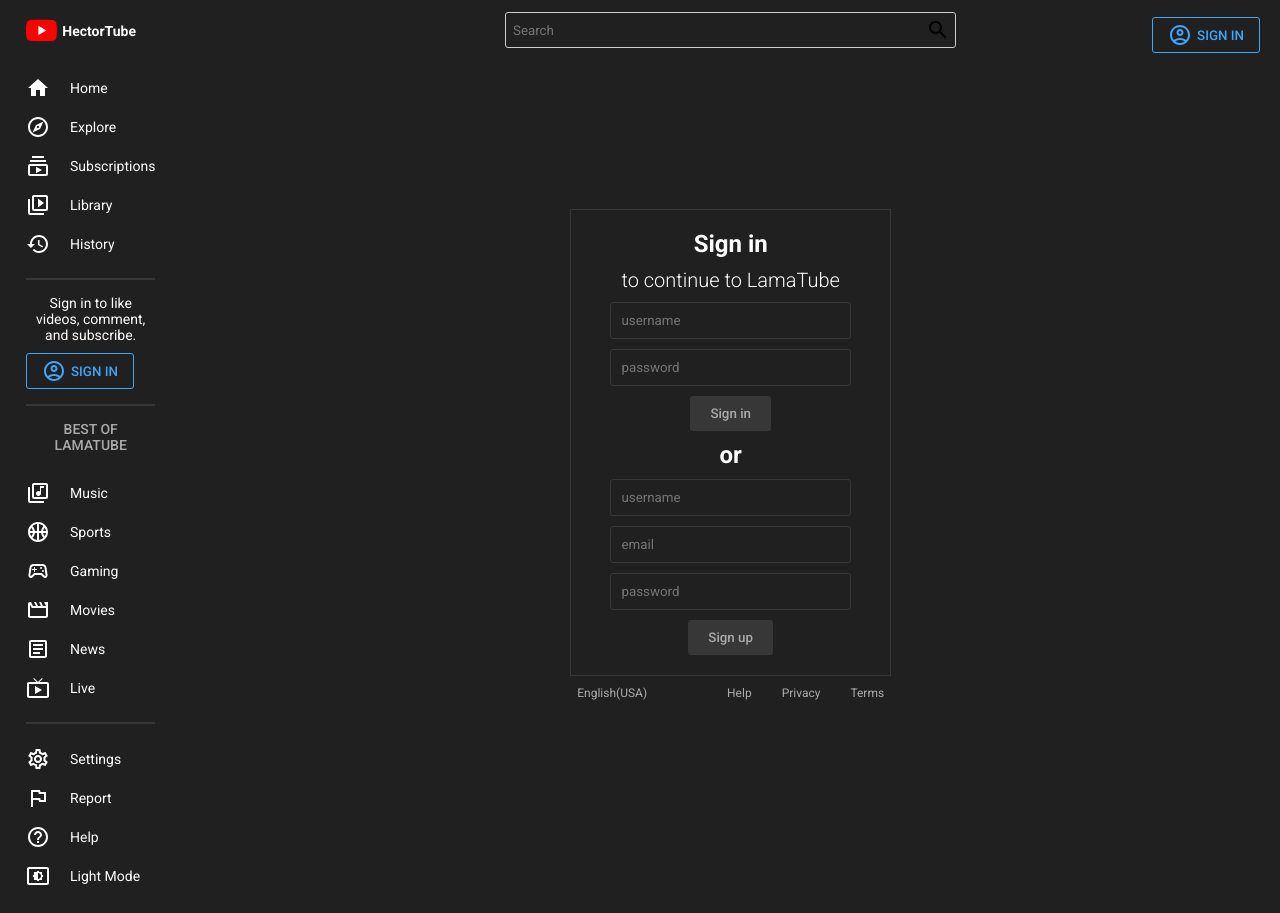
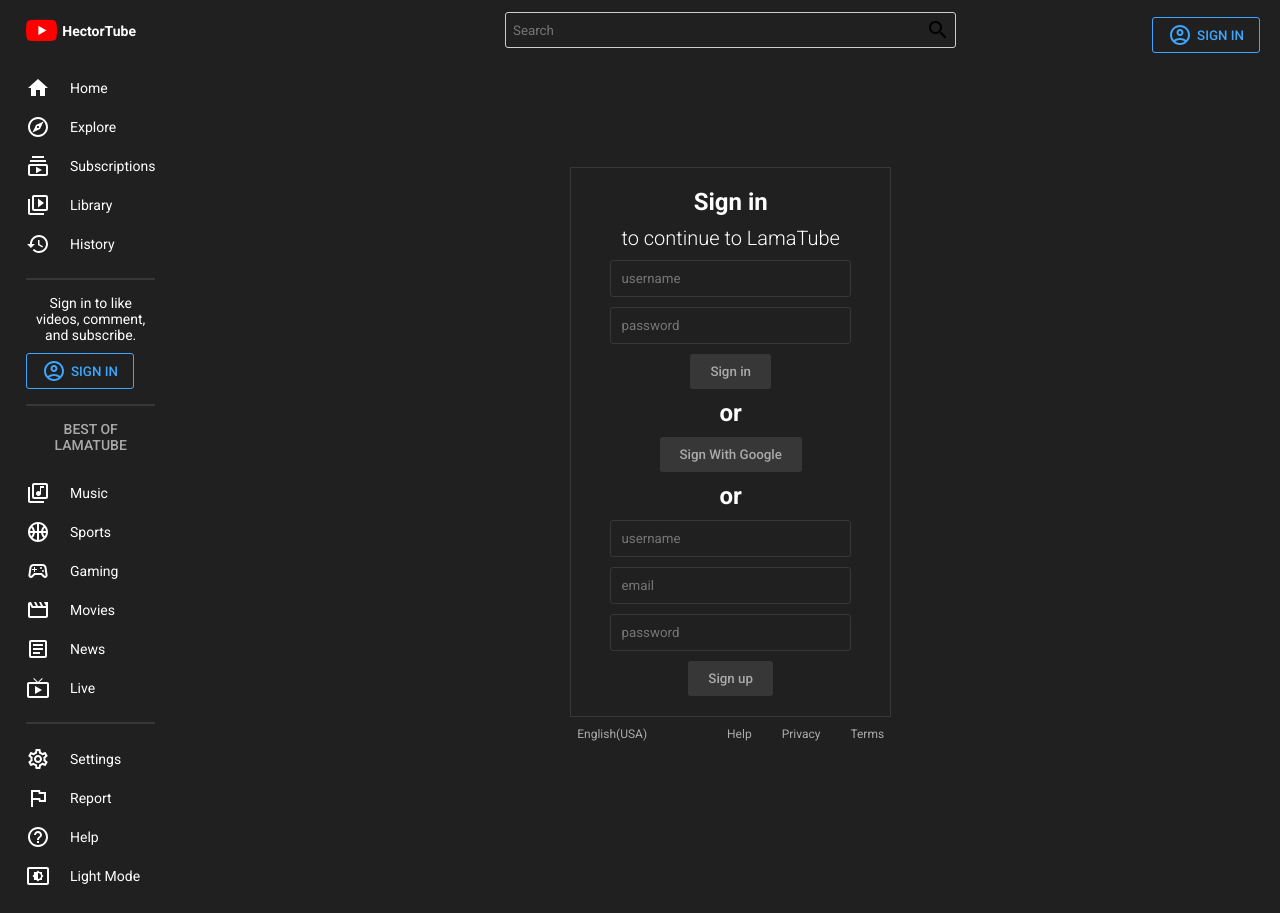
Before and after one commit to hectorlopezv/youtube_mern_clone_ui, a React (Create React App) app: page /signin in a window 1280 px wide. Built offline with nearby package versions, Linux system fonts and the light colour scheme.

Commit message:
adding google signin

```diff
--- a/package.json
+++ b/package.json
@@ -16,6 +16,7 @@
     "@types/react": "^18.0.15",
     "@types/react-dom": "^18.0.6",
     "axios": "^0.27.2",
+    "firebase": "^9.9.1",
     "react": "^18.2.0",
     "react-dom": "^18.2.0",
     "react-redux": "^8.0.2",
--- /dev/null
+++ b/src/firebase.js
@@ -0,0 +1,23 @@
+// Import the functions you need from the SDKs you need
+import { initializeApp } from "firebase/app";
+import { getAuth, GoogleAuthProvider } from "firebase/auth";
+// TODO: Add SDKs for Firebase products that you want to use
+// https://firebase.google.com/docs/web/setup#available-libraries
+
+// Your web app's Firebase configuration
+const firebaseConfig = {
+  apiKey: "AIzaSyC-dntH3pmDmfMGJM83pUUf8gSGaUcNJ9s",
+  authDomain: "flutter-ecommer-app.firebaseapp.com",
+  projectId: "flutter-ecommer-app",
+  storageBucket: "flutter-ecommer-app.appspot.com",
+  messagingSenderId: "92993752676",
+  appId: "1:92993752676:web:9dbcf3e4d142f607ac1971",
+};
+
+// Initialize Firebase
+const app = initializeApp(firebaseConfig);
+export const auth = getAuth(app);
+export const provider = new GoogleAuthProvider();
+
+
+export default app;
--- a/src/pages/signIn.tsx
+++ b/src/pages/signIn.tsx
@@ -3,6 +3,10 @@
 import { useDispatch } from "react-redux";
 import styled from "styled-components";
 import { loginFailure, loginStart, loginSuccess } from "../store/userSlice";
+
+import { signInWithPopup } from "firebase/auth";
+import { useNavigate } from "react-router-dom";
+import { auth, provider } from "../firebase";
 const Container = styled.div`
   display: flex;
   flex-direction: column;
@@ -70,6 +74,8 @@
   const [email, setEmail] = useState("");
   const [password, setPassword] = useState("");
   const dispatch = useDispatch();
+  const navigate = useNavigate();
+
   const handleLogin = async (event: React.MouseEvent) => {
     event.preventDefault();
     dispatch(loginStart());
@@ -84,6 +90,27 @@
       dispatch(loginFailure());
     }
   };
+  const signInWithGoogle = async () => {
+    dispatch(loginStart());
+    signInWithPopup(auth, provider)
+      .then((result) => {
+        axios
+          .post("/auth/google", {
+            name: result.user.displayName,
+            email: result.user.email,
+            img: result.user.photoURL,
+          })
+          .then((res) => {
+            console.log(res);
+            dispatch(loginSuccess(res.data));
+            navigate("/");
+          });
+      })
+      .catch((_) => {
+        dispatch(loginFailure());
+      });
+  };
+
   return (
     <Container>
       <Wrapper>
@@ -101,6 +128,9 @@
           onChange={(e) => setPassword(e.target.value)}
         />
         <Button onClick={handleLogin}>Sign in</Button>
+        <Title>or</Title>
+        <Button onClick={signInWithGoogle}>Sign With Google</Button>
+
         <Title>or</Title>
         <Input
           value={name}
```
Also changed, not shown: 1 other file (tests, documents, lock files or other folders).
